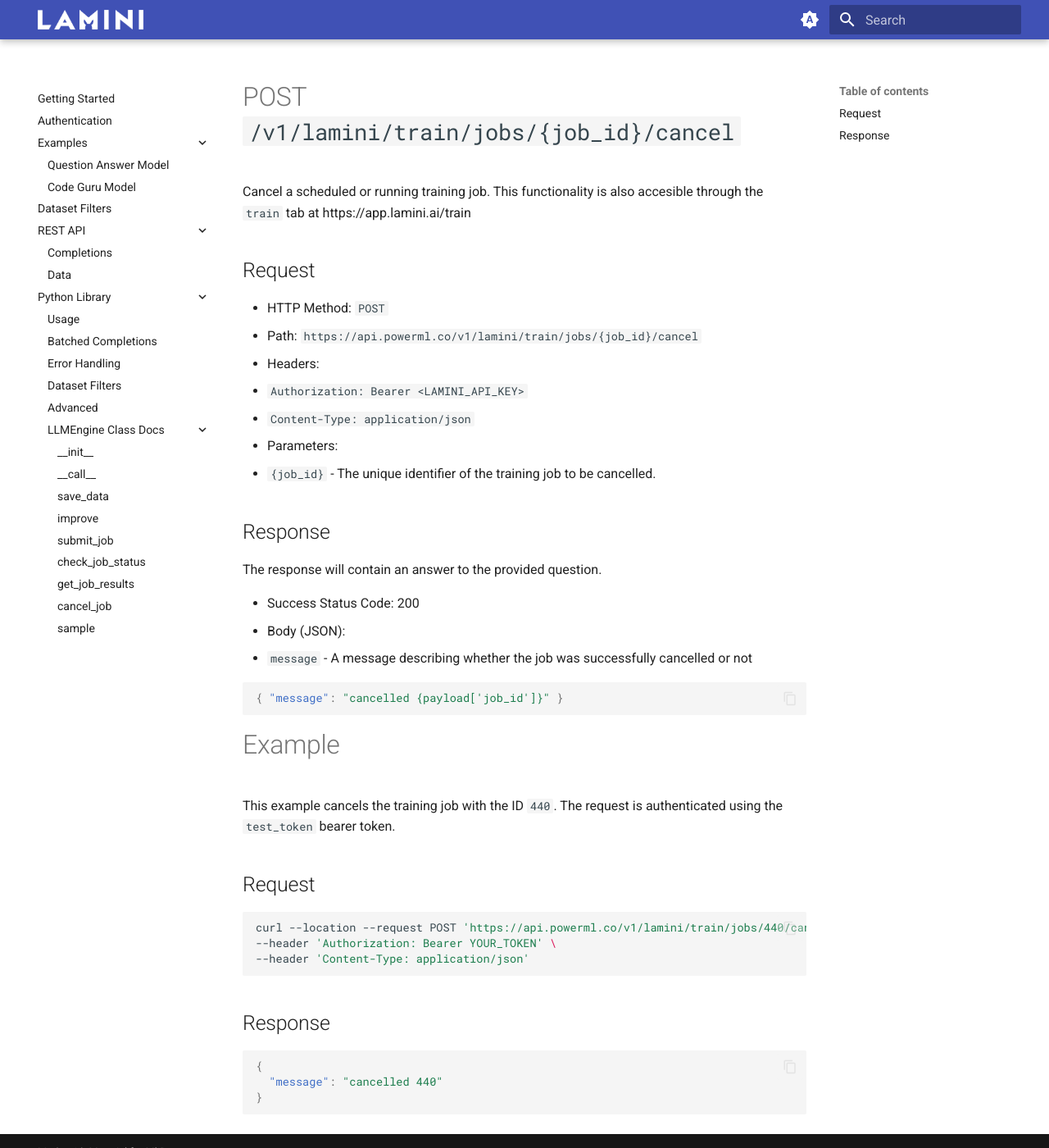
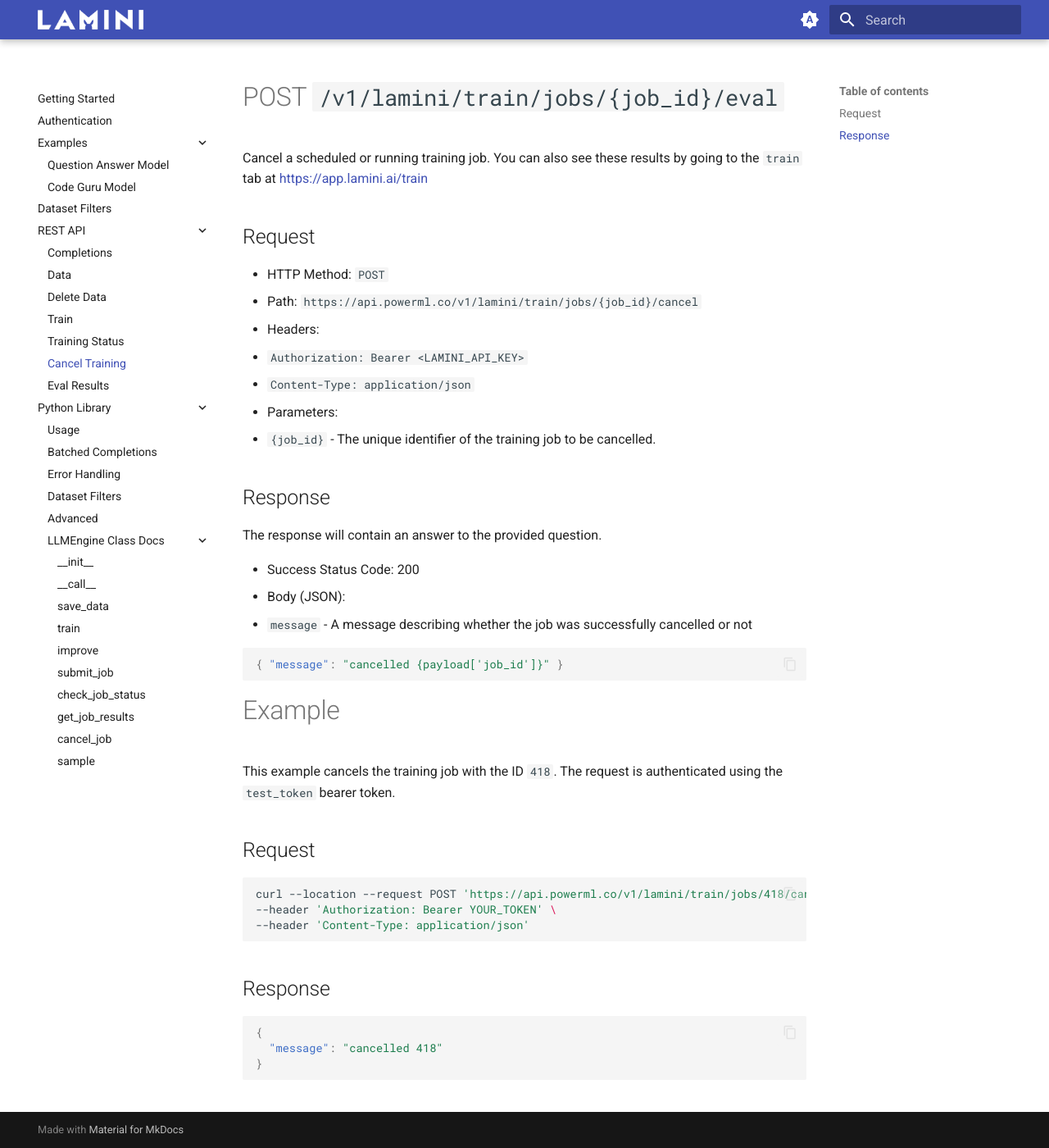
Before and after one commit to lamini-ai/lamini-ai.github.io, an MkDocs documentation site: the page built from docs/API/train_job_cancel.md, in a window 1280 px wide and 1400 px high. Shown: the whole window at 82% size. Built offline with MkDocs 1.6.1 and Material for MkDocs 9.7.7, drawn with Linux system fonts in a browser that asks for light colours.

Commit message:
training documentation

````diff
--- a/docs/API/cancel_job.md
+++ b/docs/API/train_job_cancel.md
@@ -1,6 +1,6 @@
-# POST `/v1/lamini/train/jobs/{job_id}/cancel`
+# POST `/v1/lamini/train/jobs/{job_id}/eval`
 
-Cancel a scheduled or running training job. This functionality is also accesible through the `train` tab at https://app.lamini.ai/train
+Cancel a scheduled or running training job. You can also see these results by going to the `train` tab at [https://app.lamini.ai/train](https://app.lamini.ai/train)
 
 ## Request
 
@@ -26,12 +26,12 @@
 
 # Example
 
-This example cancels the training job with the ID `440`. The request is authenticated using the `test_token` bearer token.
+This example cancels the training job with the ID `418`. The request is authenticated using the `test_token` bearer token.
 
 ## Request
 
 ```bash
-curl --location --request POST 'https://api.powerml.co/v1/lamini/train/jobs/440/cancel' \
+curl --location --request POST 'https://api.powerml.co/v1/lamini/train/jobs/418/cancel' \
 --header 'Authorization: Bearer YOUR_TOKEN' \
 --header 'Content-Type: application/json'
 ```
@@ -40,6 +40,6 @@
 
 ```json
 {
-  "message": "cancelled 440"
+  "message": "cancelled 418"
 }
 ```
--- a/mkdocs.yml
+++ b/mkdocs.yml
@@ -52,7 +52,11 @@
   - REST API:
       - Completions: API/completions.md
       - Data: API/data.md
-    #   - Train: API/train.md
+      - Delete Data: API/delete_data.md
+      - Train: API/train.md
+      - Training Status: API/train_job_status.md
+      - Cancel Training: API/train_job_cancel.md
+      - Eval Results: API/eval_results.md
   - Python Library:
       - Usage: python_library.md
       - Batched Completions: batching.md
@@ -63,7 +67,7 @@
           - __init__: LLMEngine/__init__.md
           - __call__: LLMEngine/__call__.md
           - save_data: LLMEngine/save_data.md
-          # - train: LLMEngine/train.md
+          - train: LLMEngine/train.md
           - improve: LLMEngine/improve.md
           - submit_job: LLMEngine/submit_job.md
           - check_job_status: LLMEngine/check_job_status.md
````
Also changed, not shown: docs/API/completions.md (+2 -2 lines), docs/API/data.md (+1 -1 lines), docs/API/delete_data.md (added, +41 -0 lines), docs/API/eval_results.md (added, +43 -0 lines), docs/API/train.md (+4 -4 lines), docs/API/train_job_status.md (added, +47 -0 lines), docs/API/train_jobs.md (added, +43 -0 lines), docs/LLMEngine/train.md (+1 -1 lines).
